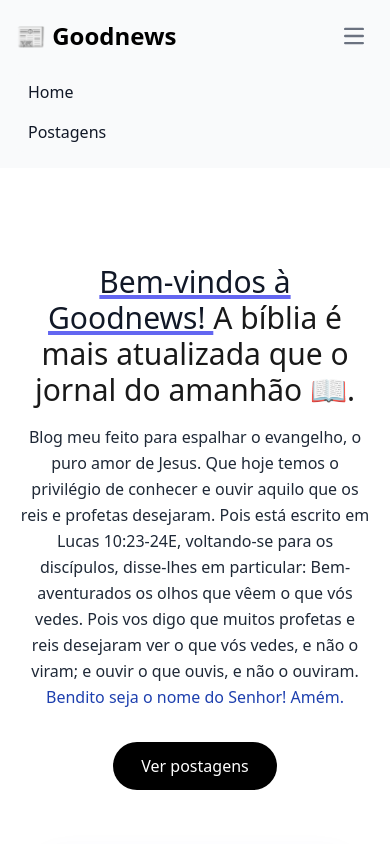
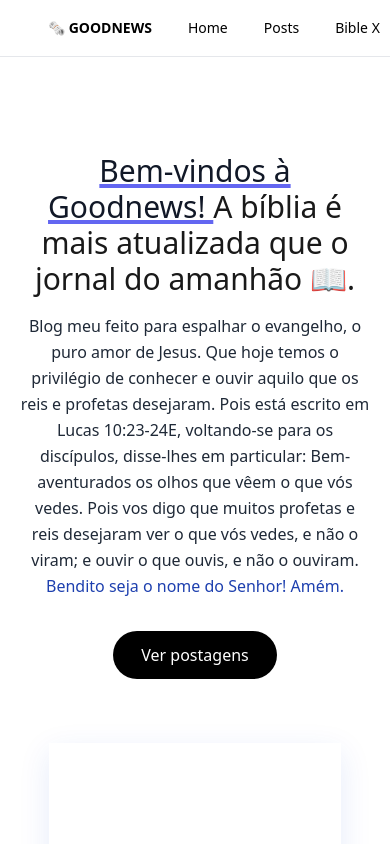
Before and after one commit to JorgeluizAndrade/Frontend-Goodnews, a Next.js app: page / in a window 390 px wide. Shown: the top 844 px of the page. Built offline with nearby package versions, Linux system fonts and the light colour scheme; no server answers.

Commit message:
improve ui

```diff
--- a/package.json
+++ b/package.json
@@ -11,8 +11,10 @@
   "dependencies": {
     "@hookform/resolvers": "^3.9.0",
     "@radix-ui/react-alert-dialog": "^1.1.2",
+    "@radix-ui/react-dropdown-menu": "^2.1.2",
     "@radix-ui/react-icons": "^1.3.0",
     "@radix-ui/react-label": "^2.1.0",
+    "@radix-ui/react-navigation-menu": "^1.2.1",
     "@radix-ui/react-separator": "^1.1.0",
     "@radix-ui/react-slot": "^1.1.0",
     "@radix-ui/react-toggle": "^1.1.0",
--- a/src/app/page.tsx
+++ b/src/app/page.tsx
@@ -10,6 +10,7 @@
       <Navbar />
       <Hero />
       <Posts />
+      <div className="h-24" />
       <BibleX />
     </div>
   );
--- a/src/components/BibleX.tsx
+++ b/src/components/BibleX.tsx
@@ -6,7 +6,7 @@
 
 const BibleX = (props: Props) => {
   return (
-    <section className="h-44">
+    <section id="biblex" className="h-44">
 
     <div>
       <h1 className="text-3xl underline text-center decoration-indigo-500 font-bold">
--- a/src/components/Navbar.tsx
+++ b/src/components/Navbar.tsx
@@ -1,77 +1,58 @@
 "use client"
 
-import React from "react";
+import * as React from "react"
+import Link from "next/link"
 
-const Navbar = () => {
-    const [open, setOpen] = React.useState(true);
+import {
+  NavigationMenu,
+  NavigationMenuItem,
+  NavigationMenuLink,
+  NavigationMenuList,
+  navigationMenuTriggerStyle,
+} from "@/components/ui/navigation-menu"
+
+export default function Navbar() {
+
   return (
-    <div>
-      <nav
-      className="border-gray-200 bg-gray-50 dark:bg-gray-800 dark:border-gray-700">
-        <div className="max-w-screen-xl flex flex-wrap items-center justify-between mx-auto p-4">
-          <a
-            href="#"
-            className="flex items-center space-x-3 rtl:space-x-reverse"
-          >
-            <span className="self-center text-2xl font-semibold whitespace-nowrap dark:text-white">
-             📰 Goodnews
-            </span>
-          </a>
-          <button
-          onClick={()=> setOpen(!open)}
-            data-collapse-toggle="navbar-solid-bg"
-            type="button"
-            className="inline-flex items-center p-2 w-10 h-10 justify-center text-sm text-gray-500 rounded-lg md:hidden hover:bg-gray-100 focus:outline-none focus:ring-2 focus:ring-gray-200 dark:text-gray-400 dark:hover:bg-gray-700 dark:focus:ring-gray-600"
-            aria-controls="navbar-solid-bg"
-            aria-expanded={open}
-          >
-            <span className="sr-only">Open main menu</span>
-            <svg
-              className="w-5 h-5"
-              aria-hidden="true"
-              xmlns="http://www.w3.org/2000/svg"
-              fill="none"
-              viewBox="0 0 17 14"
-            >
-              <path
-                stroke="currentColor"
-                stroke-linecap="round"
-                stroke-linejoin="round"
-                stroke-width="2"
-                d="M1 1h15M1 7h15M1 13h15"
-              />
-            </svg>
-          </button>
-          <div
-            className={`${
-                open ? "block" : "hidden"
-              } w-full md:block md:w-auto`}
-              id="navbar-solid-bg"
-          >
-            <ul className="flex flex-col font-medium mt-4 rounded-lg bg-gray-50 md:space-x-8 rtl:space-x-reverse md:flex-row md:mt-0 md:border-0 md:bg-transparent dark:bg-gray-800 md:dark:bg-transparent dark:border-gray-700">
-              <li>
-                <a
-                  href="/"
-                  className="block py-2 px-3 md:p-0 text-gray-900 rounded hover:bg-gray-100 md:hover:bg-transparent md:border-0 md:hover:text-blue-700 dark:text-white md:dark:hover:text-blue-500 dark:hover:bg-gray-700 dark:hover:text-white md:dark:hover:bg-transparent"
-                  aria-current="page"
-                >
+    <header className="sticky top-0 z-50 w-full border-b border-border/40 bg-background/95 backdrop-blur supports-[backdrop-filter]:bg-background/60">
+      <div className="container flex h-14 max-w-screen-2xl items-center">
+        <NavigationMenu>
+          <NavigationMenuList>
+            <NavigationMenuItem>
+              <Link href="/" legacyBehavior passHref>
+                <NavigationMenuLink className={navigationMenuTriggerStyle()}>
+                  <span className="font-bold">🗞️ GOODNEWS</span>
+                </NavigationMenuLink>
+              </Link>
+            </NavigationMenuItem>
+            <NavigationMenuItem>
+              <Link href="#" legacyBehavior passHref>
+                <NavigationMenuLink className={navigationMenuTriggerStyle()}>
                   Home
-                </a>
-              </li>
-              <li>
-                <a
-                  href="#posts"
-                  className="block py-2 px-3 md:p-0 text-gray-900 rounded hover:bg-gray-100 md:hover:bg-transparent md:border-0 md:hover:text-blue-700 dark:text-white md:dark:hover:text-blue-500 dark:hover:bg-gray-700 dark:hover:text-white md:dark:hover:bg-transparent"
-                >
-                  Postagens
-                </a>
-              </li>
-            </ul>
-          </div>
+                </NavigationMenuLink>
+              </Link>
+            </NavigationMenuItem>
+            <NavigationMenuItem>
+              <Link href="#posts" legacyBehavior passHref>
+                <NavigationMenuLink className={navigationMenuTriggerStyle()}>
+                  Posts
+                </NavigationMenuLink>
+              </Link>
+            </NavigationMenuItem>
+            <NavigationMenuItem>
+              <Link href="#biblex" legacyBehavior passHref>
+                <NavigationMenuLink className={navigationMenuTriggerStyle()}>
+                  Bible X
+                </NavigationMenuLink>
+              </Link>
+            </NavigationMenuItem>
+          </NavigationMenuList>
+        </NavigationMenu>
+        <div className="flex flex-1 items-center justify-end space-x-2">
+          <nav className="flex items-center space-x-2">
+          </nav>
         </div>
-      </nav>
-    </div>
-  );
-};
-
-export default Navbar;
+      </div>
+    </header>
+  )
+}
--- /dev/null
+++ b/src/components/ui/navigation-menu.tsx
@@ -0,0 +1,128 @@
+import * as React from "react"
+import { ChevronDownIcon } from "@radix-ui/react-icons"
+import * as NavigationMenuPrimitive from "@radix-ui/react-navigation-menu"
+import { cva } from "class-variance-authority"
+
+import { cn } from "@/lib/utils"
+
+const NavigationMenu = React.forwardRef<
+  React.ElementRef<typeof NavigationMenuPrimitive.Root>,
+  React.ComponentPropsWithoutRef<typeof NavigationMenuPrimitive.Root>
+>(({ className, children, ...props }, ref) => (
+  <NavigationMenuPrimitive.Root
+    ref={ref}
+    className={cn(
+      "relative z-10 flex max-w-max flex-1 items-center justify-center",
+      className
+    )}
+    {...props}
+  >
+    {children}
+    <NavigationMenuViewport />
+  </NavigationMenuPrimitive.Root>
+))
+NavigationMenu.displayName = NavigationMenuPrimitive.Root.displayName
+
+const NavigationMenuList = React.forwardRef<
+  React.ElementRef<typeof NavigationMenuPrimitive.List>,
+  React.ComponentPropsWithoutRef<typeof NavigationMenuPrimitive.List>
+>(({ className, ...props }, ref) => (
+  <NavigationMenuPrimitive.List
+    ref={ref}
+    className={cn(
+      "group flex flex-1 list-none items-center justify-center space-x-1",
+      className
+    )}
+    {...props}
+  />
+))
+NavigationMenuList.displayName = NavigationMenuPrimitive.List.displayName
+
+const NavigationMenuItem = NavigationMenuPrimitive.Item
+
+const navigationMenuTriggerStyle = cva(
+  "group inline-flex h-9 w-max items-center justify-center rounded-md bg-background px-4 py-2 text-sm font-medium transition-colors hover:bg-accent hover:text-accent-foreground focus:bg-accent focus:text-accent-foreground focus:outline-none disabled:pointer-events-none disabled:opacity-50 data-[active]:bg-accent/50 data-[state=open]:bg-accent/50"
+)
+
+const NavigationMenuTrigger = React.forwardRef<
+  React.ElementRef<typeof NavigationMenuPrimitive.Trigger>,
+  React.ComponentPropsWithoutRef<typeof NavigationMenuPrimitive.Trigger>
+>(({ className, children, ...props }, ref) => (
+  <NavigationMenuPrimitive.Trigger
+    ref={ref}
+    className={cn(navigationMenuTriggerStyle(), "group", className)}
+    {...props}
+  >
+    {children}{" "}
+    <ChevronDownIcon
+      className="relative top-[1px] ml-1 h-3 w-3 transition duration-300 group-data-[state=open]:rotate-180"
+      aria-hidden="true"
+    />
+  </NavigationMenuPrimitive.Trigger>
+))
+NavigationMenuTrigger.displayName = NavigationMenuPrimitive.Trigger.displayName
+
+const NavigationMenuContent = React.forwardRef<
+  React.ElementRef<typeof NavigationMenuPrimitive.Content>,
+  React.ComponentPropsWithoutRef<typeof NavigationMenuPrimitive.Content>
+>(({ className, ...props }, ref) => (
+  <NavigationMenuPrimitive.Content
+    ref={ref}
+    className={cn(
+      "left-0 top-0 w-full data-[motion^=from-]:animate-in data-[motion^=to-]:animate-out data-[motion^=from-]:fade-in data-[motion^=to-]:fade-out data-[motion=from-end]:slide-in-from-right-52 data-[motion=from-start]:slide-in-from-left-52 data-[motion=to-end]:slide-out-to-right-52 data-[motion=to-start]:slide-out-to-left-52 md:absolute md:w-auto ",
+      className
+    )}
+    {...props}
+  />
+))
+NavigationMenuContent.displayName = NavigationMenuPrimitive.Content.displayName
+
+const NavigationMenuLink = NavigationMenuPrimitive.Link
+
+const NavigationMenuViewport = React.forwardRef<
+  React.ElementRef<typeof NavigationMenuPrimitive.Viewport>,
+  React.ComponentPropsWithoutRef<typeof NavigationMenuPrimitive.Viewport>
+>(({ className, ...props }, ref) => (
+  <div className={cn("absolute left-0 top-full flex justify-center")}>
+    <NavigationMenuPrimitive.Viewport
+      className={cn(
+        "origin-top-center relative mt-1.5 h-[var(--radix-navigation-menu-viewport-height)] w-full overflow-hidden rounded-md border bg-popover text-popover-foreground shadow data-[state=open]:animate-in data-[state=closed]:animate-out data-[state=closed]:zoom-out-95 data-[state=open]:zoom-in-90 md:w-[var(--radix-navigation-menu-viewport-width)]",
+        className
+      )}
+      ref={ref}
+      {...props}
+    />
+  </div>
+))
+NavigationMenuViewport.displayName =
+  NavigationMenuPrimitive.Viewport.displayName
+
+const NavigationMenuIndicator = React.forwardRef<
+  React.ElementRef<typeof NavigationMenuPrimitive.Indicator>,
+  React.ComponentPropsWithoutRef<typeof NavigationMenuPrimitive.Indicator>
+>(({ className, ...props }, ref) => (
+  <NavigationMenuPrimitive.Indicator
+    ref={ref}
+    className={cn(
+      "top-full z-[1] flex h-1.5 items-end justify-center overflow-hidden data-[state=visible]:animate-in data-[state=hidden]:animate-out data-[state=hidden]:fade-out data-[state=visible]:fade-in",
+      className
+    )}
+    {...props}
+  >
+    <div className="relative top-[60%] h-2 w-2 rotate-45 rounded-tl-sm bg-border shadow-md" />
+  </NavigationMenuPrimitive.Indicator>
+))
+NavigationMenuIndicator.displayName =
+  NavigationMenuPrimitive.Indicator.displayName
+
+export {
+  navigationMenuTriggerStyle,
+  NavigationMenu,
+  NavigationMenuList,
+  NavigationMenuItem,
+  NavigationMenuContent,
+  NavigationMenuTrigger,
+  NavigationMenuLink,
+  NavigationMenuIndicator,
+  NavigationMenuViewport,
+}
```
Also changed, not shown: 1 other file (tests, documents, lock files or other folders).
